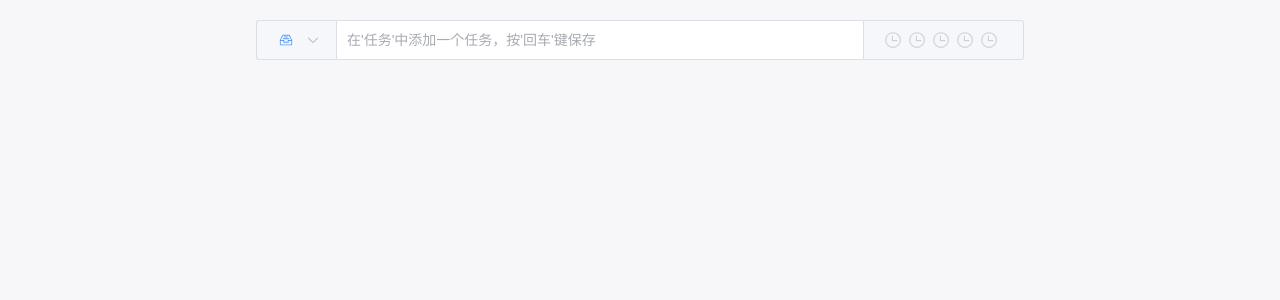
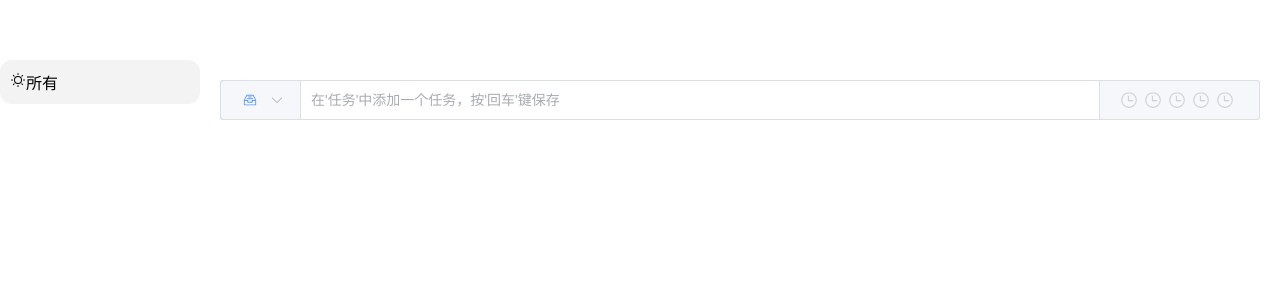
Before and after one commit to TheHyyy/pro-time-master, a Vue app: page / in a window 1280 px wide. Shown: the top 300 px of the page. Built offline with nearby package versions, Linux system fonts and the light colour scheme.

Commit message:
feat: ui

```diff
--- a/src/views/homepage/index.vue
+++ b/src/views/homepage/index.vue
@@ -1,11 +1,34 @@
 <template>
   <div class="todo_list_page">
-    <AddPlan
-      :visible="isAddDialogVisible"
-      @close="closeAddDialog"
-      @update="addNewTodo"
-    />
-    <TodoList :todos="todos"  />
+    <div class="common-layout">
+      <el-container>
+        <el-header></el-header>
+        <el-container>
+          <el-aside width="200px">
+            <div class="aside">
+              <div class="aside_list">
+                <div class="aside_list_item">
+                  <div class="aside_list_item_icon">
+                    <el-icon color="#d9f3e2;"><Sunny /></el-icon>
+                  </div>
+                  <div class="aside_list_item_text">所有</div>
+                </div>
+              </div>
+            </div>
+          </el-aside>
+          <el-main>
+            <div class="main">
+              <AddPlan
+                :visible="isAddDialogVisible"
+                @close="closeAddDialog"
+                @update="addNewTodo"
+              />
+              <TodoList :todos="todos" />
+            </div>
+          </el-main>
+        </el-container>
+      </el-container>
+    </div>
   </div>
 </template>
 
@@ -13,6 +36,7 @@
 import { ref, onMounted, watch } from "vue";
 import AddPlan from "./components/AddPlan.vue";
 import TodoList from "./components/TodoList.vue";
+import { Sunny } from "@element-plus/icons-vue";
 
 const todos = ref([]);
 const isAddDialogVisible = ref(false);
@@ -78,14 +102,20 @@
 </script>
 
 <style scoped>
-.todo_list_page{
-  background: #F7F7FA;
+.todo_list_page {
   min-height: 100vh;
-  padding: 20px 20vw;
 }
-/* 你的样式可以在这里添加 */
-.completed {
-  text-decoration: line-through;
-  color: #999;
+.main {
+  background: #f7f7fa;
+}
+
+.aside_list_item {
+  display: flex;
+  align-items: center;
+  padding: 10px;
+
+  background: #f3f3f3;
+  border-radius: 12px;
+  cursor: pointer;
 }
 </style>
```
